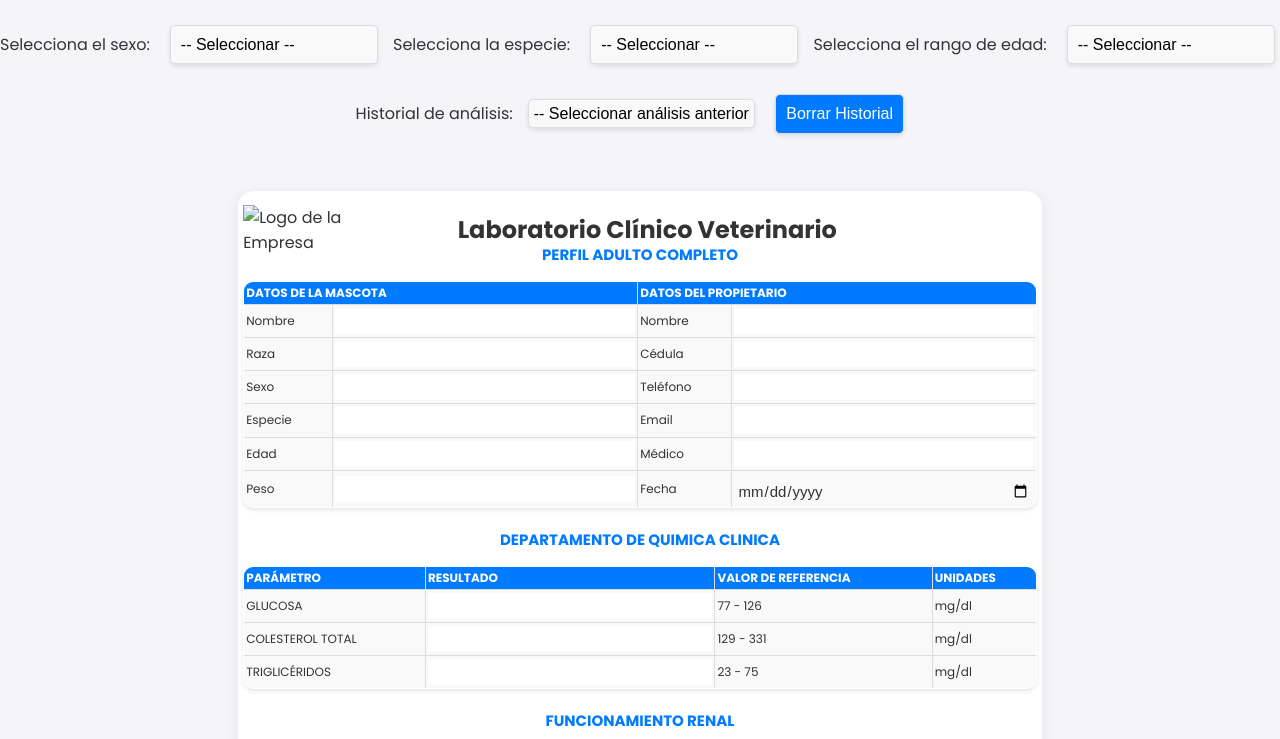
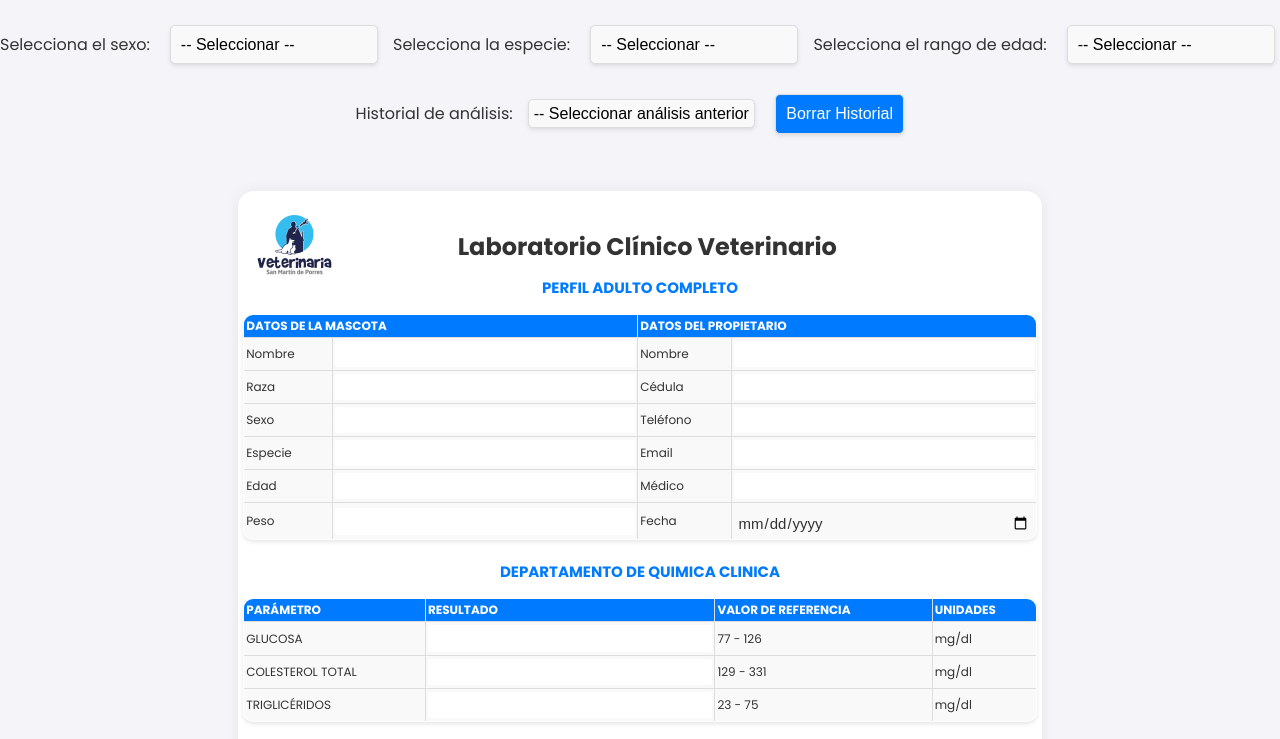
Before and after one commit to SoporteVet/consultas_sistema, a plain HTML site: page perfil_adulto.html in a window 1280 px wide. Shown: the top 739 px of the page. Drawn offline with nearby package versions, Linux system fonts and the light colour scheme; a script that the page names is missing; a web font is replaced by a local one.

Commit message:
Update perfil_adulto.html

```diff
--- a/perfil_adulto.html
+++ b/perfil_adulto.html
@@ -208,7 +208,7 @@ setTimeout(updateHeaderBasedOnTemplate, 100);
         </div>
         <div class="container" id="template1" style="display: block;">
         <div class="header">
-            <img src="../img/empresa.jpg" alt="Logo de la Empresa" class="small-image">
+            <img src="empresa.jpg" alt="Logo de la Empresa" class="small-image">
             <h1>Laboratorio Clínico Veterinario</h1>
         </div>
         <h3 class="subheader" id="reportHeader">PERFIL ADULTO COMPLETO</h3>
```
